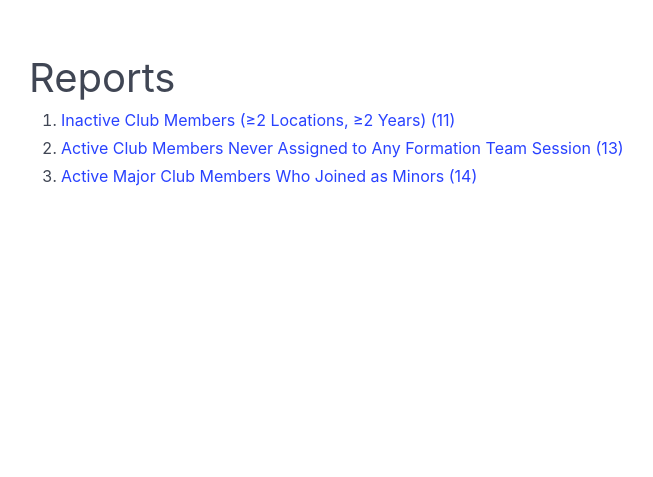
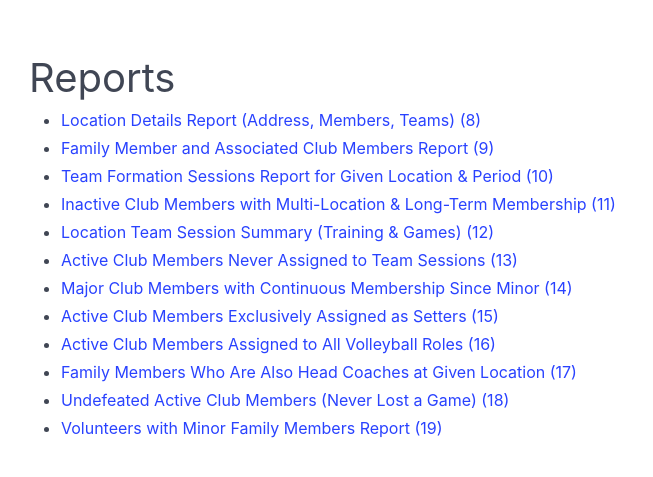
Before and after one commit to LouisChoiniere/COMP353-S25_MTL-Volleyball-Club-GUI, a Flask app: page /reports in a window 1280 px wide. Shown: the part 52-529 px from the top of the page, without its empty margins (19-672 px from the left). Run offline with Flask 3, Linux system fonts and the light colour scheme.

Commit message:
Add link to reports

```diff
--- a/src/templates/reports.html
+++ b/src/templates/reports.html
@@ -4,12 +4,20 @@
 <h2 class="is-size-2">Reports</h2>
 
 <div class="content">
-    <ol>
-        <li><a href="/reports/11">Inactive Club Members (≥2 Locations, ≥2 Years) (11)</a></li>
-
-        <li><a href="/reports/13">Active Club Members Never Assigned to Any Formation Team Session (13)</a></li>
-        <li><a href="/reports/14">Active Major Club Members Who Joined as Minors (14)</a></li>
-    </ol>
+    <ul>
+        <li><a href="/reports/8">Location Details Report (Address, Members, Teams) (8)</a></li>
+        <li><a href="/reports/9">Family Member and Associated Club Members Report (9)</a></li>
+        <li><a href="/reports/10">Team Formation Sessions Report for Given Location & Period (10)</a></li>
+        <li><a href="/reports/11">Inactive Club Members with Multi-Location & Long-Term Membership (11)</a></li>
+        <li><a href="/reports/12">Location Team Session Summary (Training & Games) (12)</a></li>
+        <li><a href="/reports/13">Active Club Members Never Assigned to Team Sessions (13)</a></li>
+        <li><a href="/reports/14">Major Club Members with Continuous Membership Since Minor (14)</a></li>
+        <li><a href="/reports/15">Active Club Members Exclusively Assigned as Setters (15)</a></li>
+        <li><a href="/reports/16">Active Club Members Assigned to All Volleyball Roles (16)</a></li>
+        <li><a href="/reports/17">Family Members Who Are Also Head Coaches at Given Location (17)</a></li>
+        <li><a href="/reports/18">Undefeated Active Club Members (Never Lost a Game) (18)</a></li>
+        <li><a href="/reports/19">Volunteers with Minor Family Members Report (19)</a></li>
+    </ul>
 </div>
 
 {% endblock %}
```
